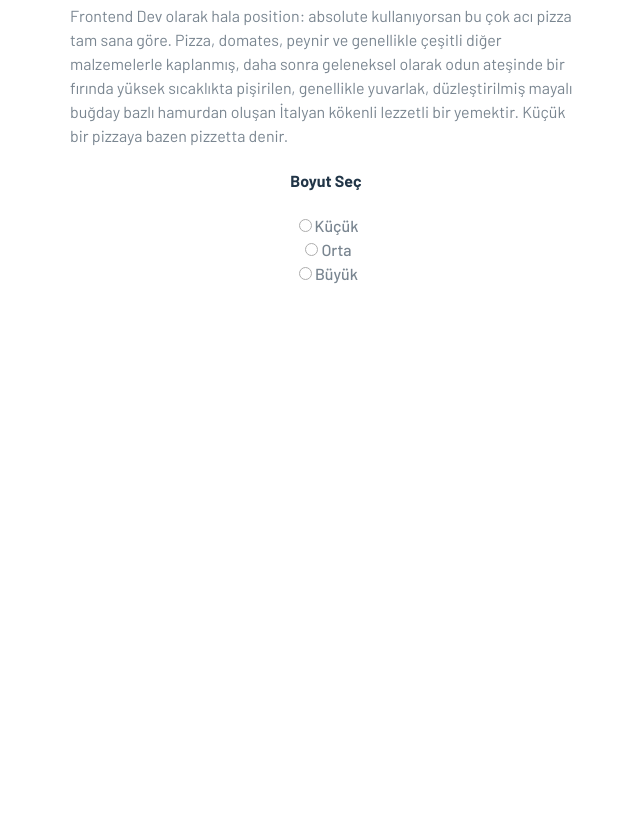
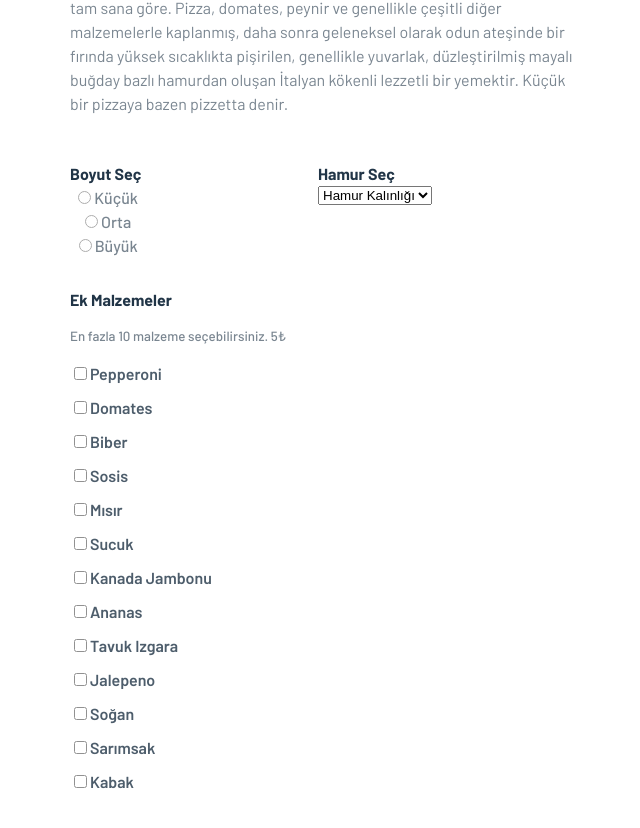
Before and after one commit to asyaisbil/Pizza_Website, a React (Vite) app: page / in a window 1280 px wide. Shown: the part 450-1278 px from the top of the page, without its empty margins (314-954 px from the left). Before the commit the page ends 800 px from the top, so only its background shows below. Built offline with nearby package versions, Linux system fonts and the light colour scheme; a web font is replaced by a local one.

Commit message:
order page

```diff
--- a/src/components/Order/PizzaForm.jsx
+++ b/src/components/Order/PizzaForm.jsx
@@ -1,13 +1,20 @@
 
-import React from "react";
-import { Form, FormGroup, Label, Input } from "reactstrap";
+import React, { useState } from "react";
+import { Form, FormGroup, Label, Input, FormText } from "reactstrap";
 
 export default function PizzaForm() {
 
+    const malzemeler = [
+        "Pepperoni", "Domates", "Biber", "Sosis", "Mısır", "Sucuk",
+        "Kanada Jambonu", "Ananas", "Tavuk Izgara", "Jalepeno",
+        "Soğan", "Sarımsak", "Kabak"
+    ]
+
     return (
         <Form>
+            <div className="secim">
                 <FormGroup className="boyut">
-                <h4>Boyut Seç</h4>
+                    <Label className="label">Boyut Seç</Label>
                     <div className="boyut-cevap">
                         <Label>
                             <input type="radio" name="boyut" value="Küçük" />
@@ -23,6 +30,29 @@ export default function PizzaForm() {
                         </Label>
                     </div>
                 </FormGroup>
+                <FormGroup className="hamur">
+                    <Label className="label" for="hamur">Hamur Seç</Label>
+                    <Input type="select" name="hamur" id="hamur">
+                        <option value="">Hamur Kalınlığı</option>
+                        <option value="İnce">İnce</option>
+                        <option value="Normal">Normal</option>
+                        <option value="Kalın">Kalın</option>
+                    </Input>
+                </FormGroup>
+            </div>
+            <FormGroup className="malzemeler">
+                <Label className="malzeme-baslik">Ek Malzemeler</Label>
+                <FormText className="malzeme-info">En fazla 10 malzeme seçebilirsiniz. 5₺</FormText>
+                <FormGroup className="malzeme-secim">
+                    {malzemeler.map((i) => (
+                        <Label>
+                            <input type="checkbox" value={i} className="malzeme-item"
+                            />{i}
+                        </Label>
+                    ))}
+                </FormGroup>
+            </FormGroup>
+
         </Form>
     )
 }
--- a/src/pages/orderpage.css
+++ b/src/pages/orderpage.css
@@ -60,8 +60,9 @@ header img {
     opacity: 0.6;
 }
 
-.boyut {
+.secim {
     font-family: "Barlow", sans-serif;
+    padding-top: 30px;
 }
 
 .boyut-cevap {
@@ -70,3 +71,51 @@ header img {
     display: flex;
     flex-direction: column;
 }
+
+.secim {
+    display: flex;
+    flex-direction: row;
+    width: 40vw;
+    margin: 0 auto;
+    justify-content: space-between;
+}
+
+.hamur {
+    display: flex;
+    flex-direction: column;
+    text-align: left;
+    padding-right: 150px;
+}
+
+.label {
+    font-weight: 700;
+}
+
+.malzemeler {
+    display: flex;
+    flex-direction: column;
+    font-family: "Barlow", sans-serif;
+    text-align: left;
+    width: 40vw;
+    margin: 0 auto;
+    padding: 30px;
+    gap: 15px;
+}
+
+.malzeme-baslik {
+    font-weight: 700;
+}
+
+.malzeme-info {
+    opacity: 0.6;
+    font-weight: 500;
+}
+
+.malzeme-secim {
+    opacity: 0.8;
+    font-weight: 600;
+    gap: 10px;
+    width: 30vw;
+    display: flex;
+    flex-direction: column;
+}
```
Lines whose indentation alone changed are shown as unchanged.
